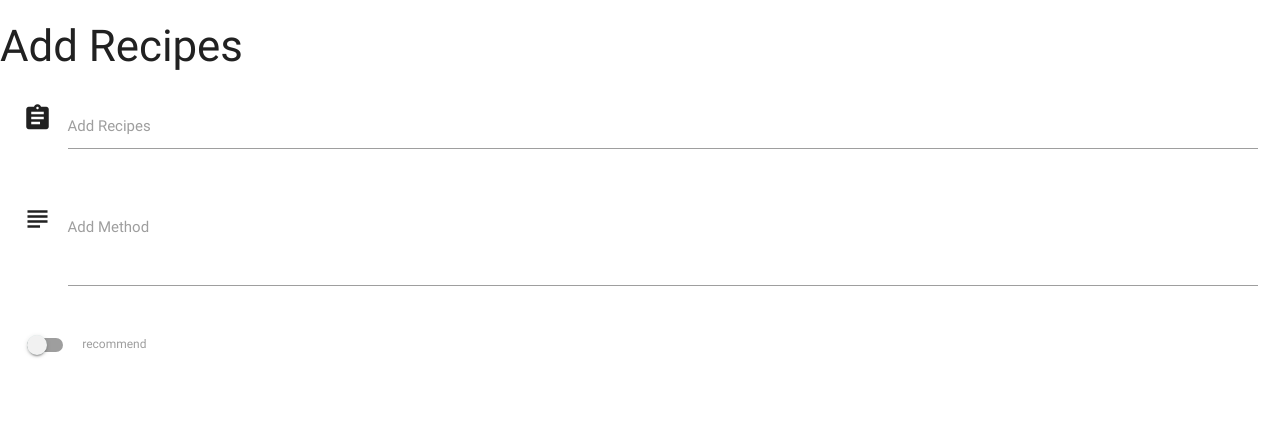
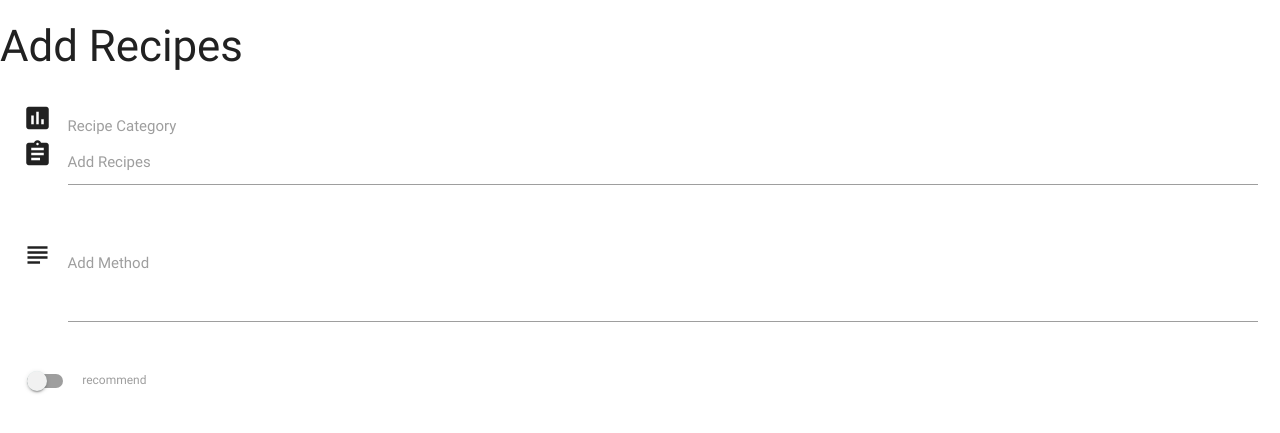
Before and after one commit to wazzah/recipe-project, a Flask app: page /add_recipe in a window 1280 px wide. Shown: the top 433 px of the page. Run offline with Flask 2, Linux system fonts and the light colour scheme; data that the repository does not hold is empty; some libraries are stand-ins or nearby versions.

Commit message:
added a category selector

```diff
--- a/app.py
+++ b/app.py
@@ -19,7 +19,8 @@
 
 @app.route('/add_recipe')
 def add_recipe():
-    return render_template('addrecipe.html')
+    return render_template('addrecipe.html',
+    categories=mongo.db.categories.find())
 
 
 
--- a/templates/addrecipe.html
+++ b/templates/addrecipe.html
@@ -2,6 +2,18 @@
 <h3>Add Recipes</h3>
 <div class="row">
     <form action="" method="POST" class="col s12">
+        <div class="row">
+            <div class="input-field col s12">
+                <i class="material-icons prefix">poll</i>
+                <select id="category" name="category_name">
+                    <option value="" disabled selected>Choose Category</option>
+                    {% for cat in categories %}
+                    <option value="{{cat.category_name}}">{{cat.category_name}}</option>
+                    {% endfor %}
+                </select>
+                <label>Recipe Category</label>
+            </div>
+        </div>
         <div class="row">
             <div class="input-field col s12">
                 <i class="material-icons prefix">assignment</i>
--- a/templates/base.html
+++ b/templates/base.html
@@ -14,6 +14,7 @@
     <script type="text/javascript">
         $(document).ready(function() {
             $('.collapsible').collapsible();
+            $('select').formSelect();
         });
 
 
--- a/templates/tasks.html
+++ b/templates/tasks.html
@@ -5,7 +5,7 @@
         <li>
             <div class="collapsible-header">
 
-                <div class=" task_header col s9">
+                <div class=" task_header col 9">
                     <i class="material-icons">expand_more</i><strong>{{task.task_name}}</strong> - {{task.ingredients_needed}}
                 </div>
             </div>
```
